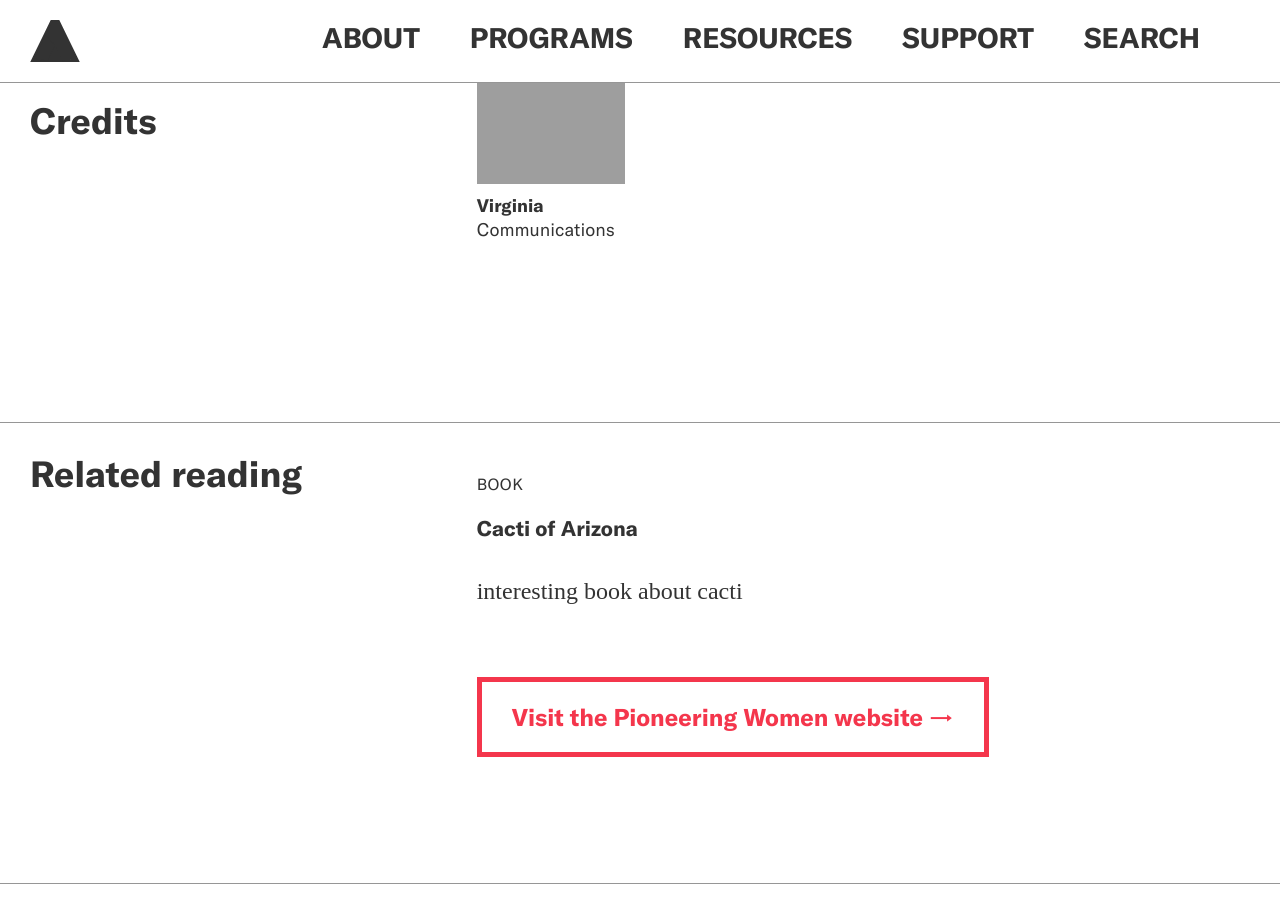
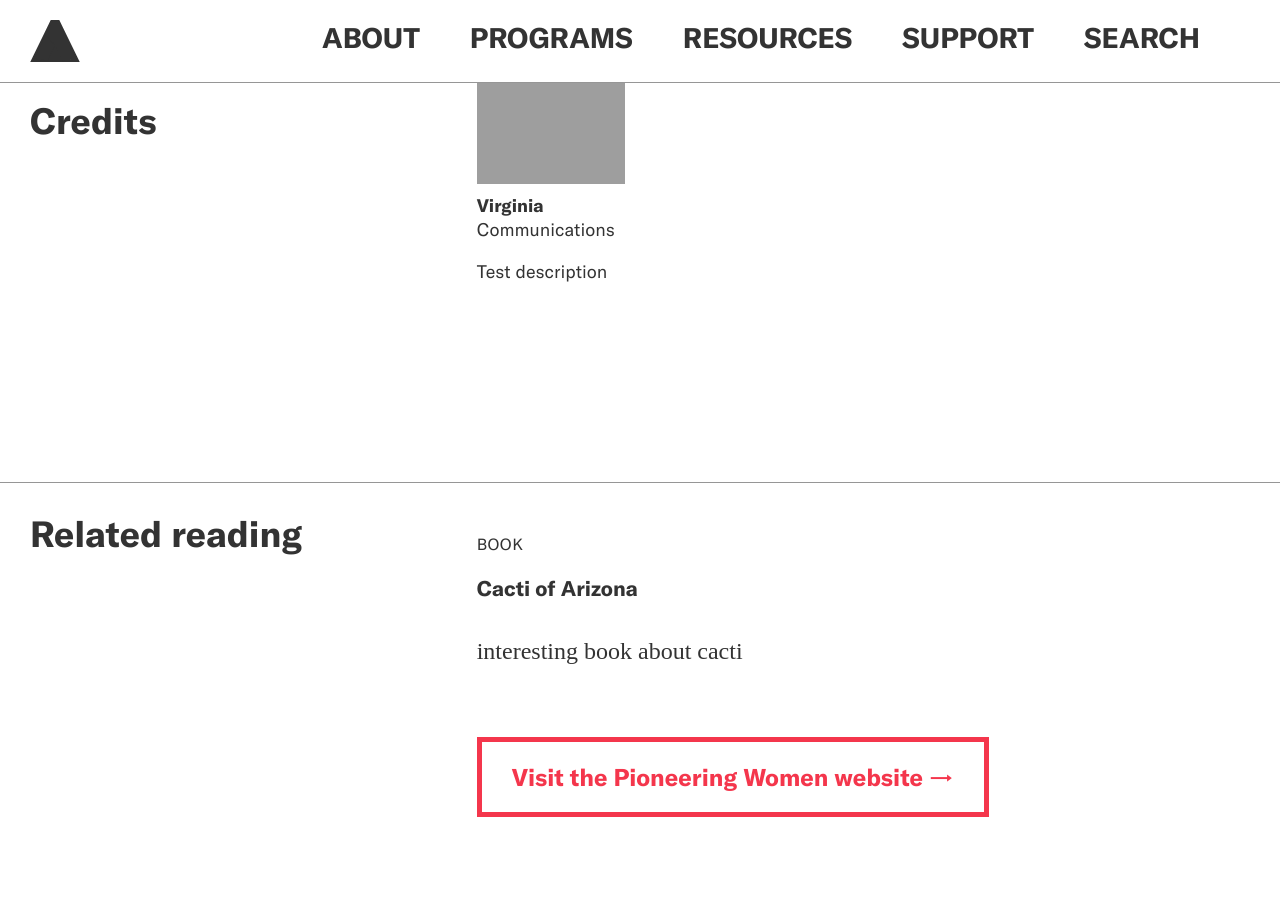
Before and after one commit to jengalas/bwaf-bbw, a Jekyll site: the page built from _podcasts/finding-julia-morgan.md, in a window 1280 px wide and 900 px high, scrolled down 2839 px. Built offline with Jekyll 4.4.1, drawn with Linux system fonts in a browser that asks for light colours; nearby versions of some CDN libraries; some web fonts are replaced; grey boxes are pictures that could not be loaded.

Commit message:
Update small gallery block

```diff
--- a/_includes/block_r_portraits_sm.html
+++ b/_includes/block_r_portraits_sm.html
@@ -5,6 +5,9 @@
         <div class="img" style="background-image: url({{site.cloudinary}}{{person.image}})"></div>
         <b>{{person.title}}</b>
         <br>{{person.title_role}}
+        {% if person.description %}
+            <p style="margin-top: 1em;">{{person.description}}</p>
+        {% endif %}
     </div>
     {% endfor %}
 </div>
```
